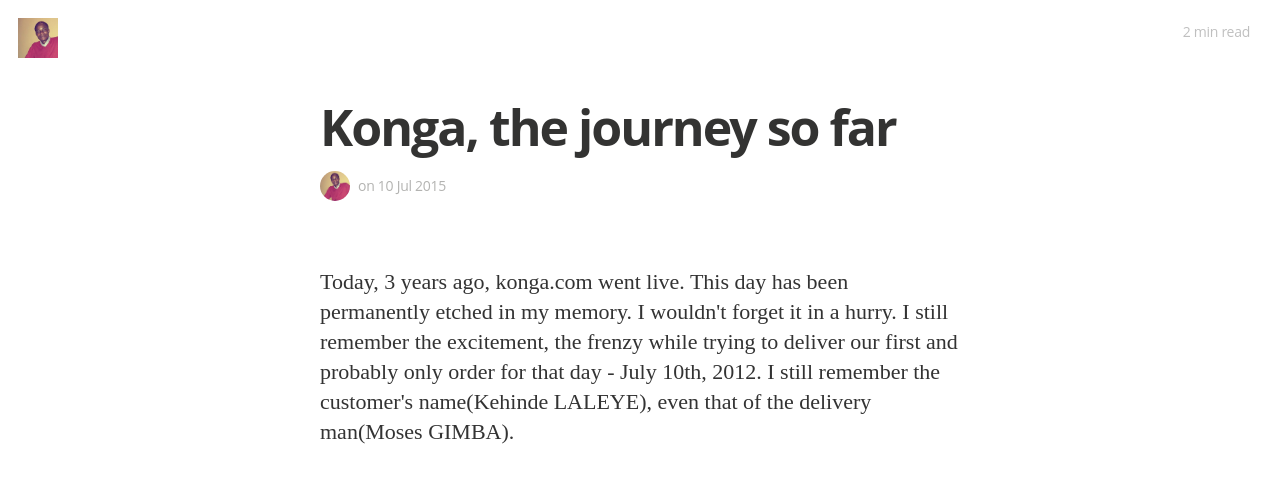
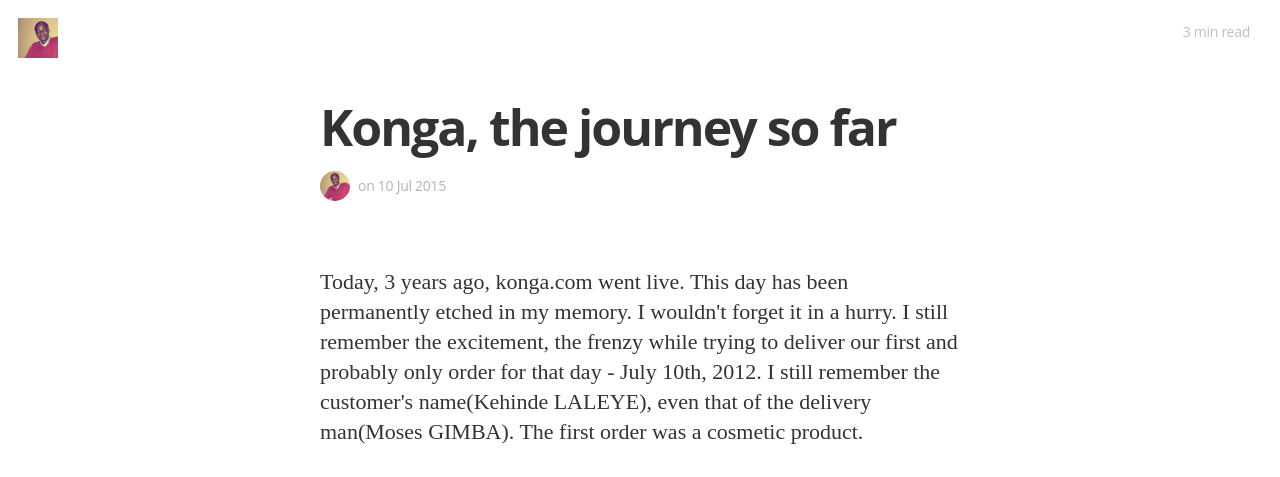
Before and after one commit to cyberomin/cyberomin.github.io, a Jekyll site: the page built from _posts/2015-07-09-konga-journey.markdown, in a window 1280 px wide and 1400 px high. Shown: the top 477 px of the window. Built offline with Jekyll 4.4.1, drawn with Linux system fonts in a browser that asks for light colours; nearby versions of some CDN libraries; some web fonts are replaced; library files that are not in the unit come from our copies; Markdown is read by kramdown in place of the engine named in the settings; comment, search, counter and statistics services are not loaded; some of the changed text lies outside the part shown; grey boxes are pictures that could not be loaded.

Commit message:
Fixed yet another issue

```diff
--- a/_posts/2015-07-09-konga-journey.markdown
+++ b/_posts/2015-07-09-konga-journey.markdown
@@ -8,13 +8,13 @@
 ---
 
 <p>Today, 3 years ago, konga.com went live. This day has been permanently etched in my memory.
-I wouldn't forget it in a hurry. I still remember the excitement, the frenzy while trying to deliver our first and probably only order for that day - July 10th, 2012. I still remember the customer's name(Kehinde LALEYE), even that of the delivery man(Moses GIMBA).</p>
+I wouldn't forget it in a hurry. I still remember the excitement, the frenzy while trying to deliver our first and probably only order for that day - July 10th, 2012. I still remember the customer's name(Kehinde LALEYE), even that of the delivery man(Moses GIMBA). The first order was a cosmetic product.</p>
 
 <p>
 	<iframe width="560" height="315" src="https://www.youtube.com/embed/6EATRiY19H0" frameborder="0" allowfullscreen></iframe>
 </p>
 
-<p>Those where the early days. No handbook to follow, no <em>"Operating eCommerce 101 in Nigeria"</em> course to take. The management just had to follow guts and instincts. We have made our own fare share of mistakes, we have also learnt from these mistakes. Back then, roles weren't that much of an issue. We all did everything. I mean everything. This, in itself isn't uncommon with startups.</p>
+<p>Those where the early days. No handbook to follow, no <em>"Operating eCommerce in Nigeria - 101"</em> course to take. The management just had to follow guts and instincts. We have made our own fare share of mistakes, we have also learnt from these mistakes. Back then, roles weren't that much of an issue. We all did everything. I mean everything. This, in itself isn't uncommon with startups.</p>
 
 <p>Having been here for 3yrs and watch this baby grow, I consider it a blessing. The feeling is surreal.
 I kind of have a sense of what fatherhood will feel like.</p>
```
Also changed, not shown: 1 other file.
